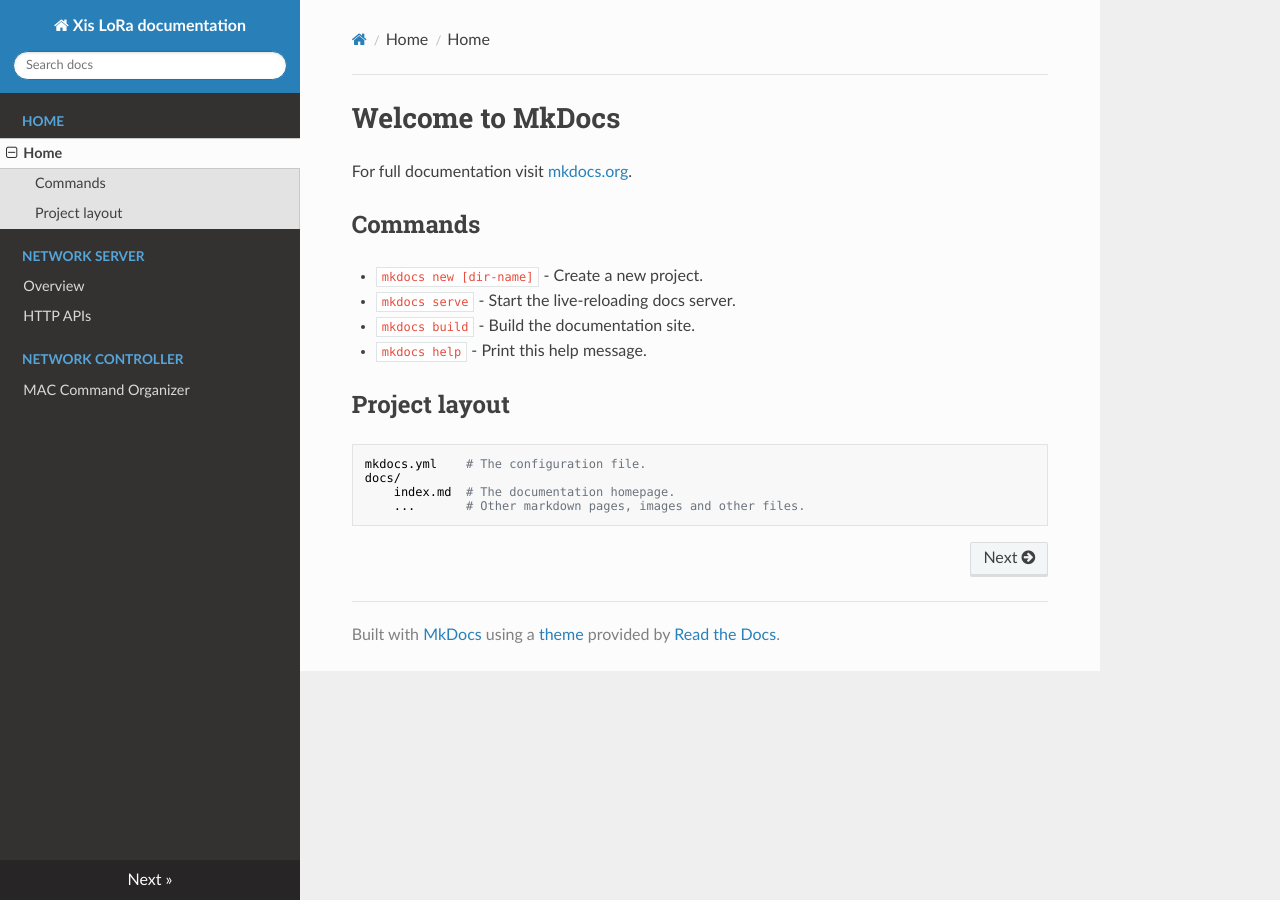
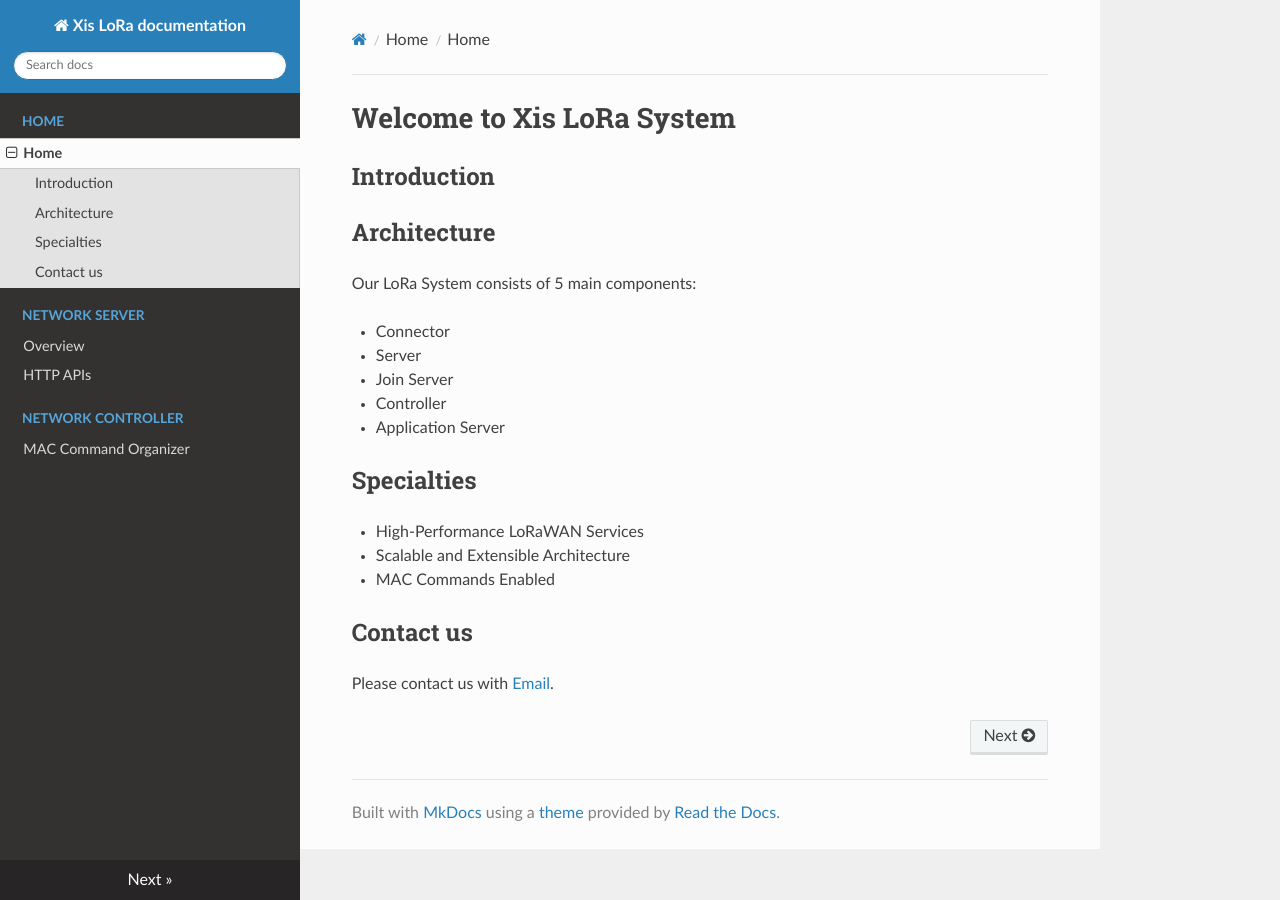
Before and after one commit to xisiot/lora-system, an MkDocs documentation site: the page built from docs/index.md, in a window 1280 px wide. Built offline with MkDocs 1.6.1, drawn with Linux system fonts in a browser that asks for light colours; nearby versions of some CDN libraries.

Commit message:
add index

```diff
--- a/docs/index.md
+++ b/docs/index.md
@@ -1,17 +1,27 @@
-# Welcome to MkDocs
+# Welcome to Xis LoRa System
 
-For full documentation visit [mkdocs.org](https://mkdocs.org).
+## Introduction
 
-## Commands
+## Architecture
 
-* `mkdocs new [dir-name]` - Create a new project.
-* `mkdocs serve` - Start the live-reloading docs server.
-* `mkdocs build` - Build the documentation site.
-* `mkdocs help` - Print this help message.
+Our LoRa System consists of 5 main components:
 
-## Project layout
+- Connector
+- Server
+- Join Server
+- Controller
+- Application Server
 
-    mkdocs.yml    # The configuration file.
-    docs/
-        index.md  # The documentation homepage.
-        ...       # Other markdown pages, images and other files.
+## Specialties
+
+- High-Performance LoRaWAN Services
+
+- Scalable and Extensible Architecture
+
+- MAC Commands Enabled
+
+## Contact us
+
+Please contact us with [Email] [email].
+
+[email]: mailto:service@xisiot.com
```
